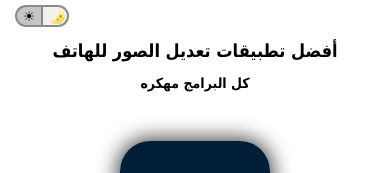
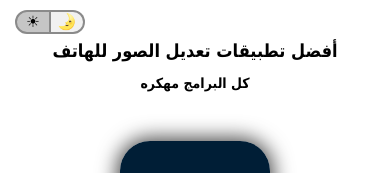
Before and after one commit to Glitch-EG/img.editor.app, a plain HTML site: page index.html in a window 390 px wide. Shown: the top 173 px of the page. Drawn offline with Linux system fonts and the light colour scheme.

Commit message:
Add files via upload

```diff
--- a/style/css1.css
+++ b/style/css1.css
@@ -53,6 +53,7 @@ li {
   top: 5px;
   left: 15px;
   transition: 0.5s;
+  margin-top: 5px;
 }
 
 #b2 {
@@ -67,6 +68,8 @@ li {
   top: 5px;
   left: 55.2px;
   transition: 0.5s;
+  margin-top: 5px;
+
 }
 
 #b1:hover {
@@ -178,29 +181,16 @@ font-size: 21px;
   font-size: 14px;
 }
   #b1 {
-    font-size: 13.5px;
-    border-radius: 66px 0px 0px 66px;
-    width: 28px;
-    outline: none;
-    background-color: #c5c5c5;
-    border: 2px #8a8a8a solid;
-    position: fixed;
+    font-size: 15.5px;
+    width: 36px;
     top: 5px;
     left: 15px;
-    transition: 0.5s;
   }
 
   #b2 {
-    font-size: 13.6px;
-    border-radius: 0px 66px 66px 0px;
-    width: 25.5px;
-    outline: none;
-    background-color: #f1f1f1;
-    border: 2px #8a8a8a solid;
-    border-left: none;
-    position: fixed;
+    font-size: 15.5px;
+    width: 33.5px;
     top: 5px;
-    left: 43px;
-    transition: 0.5s;
+    left: 51px;
   }
 }
```
